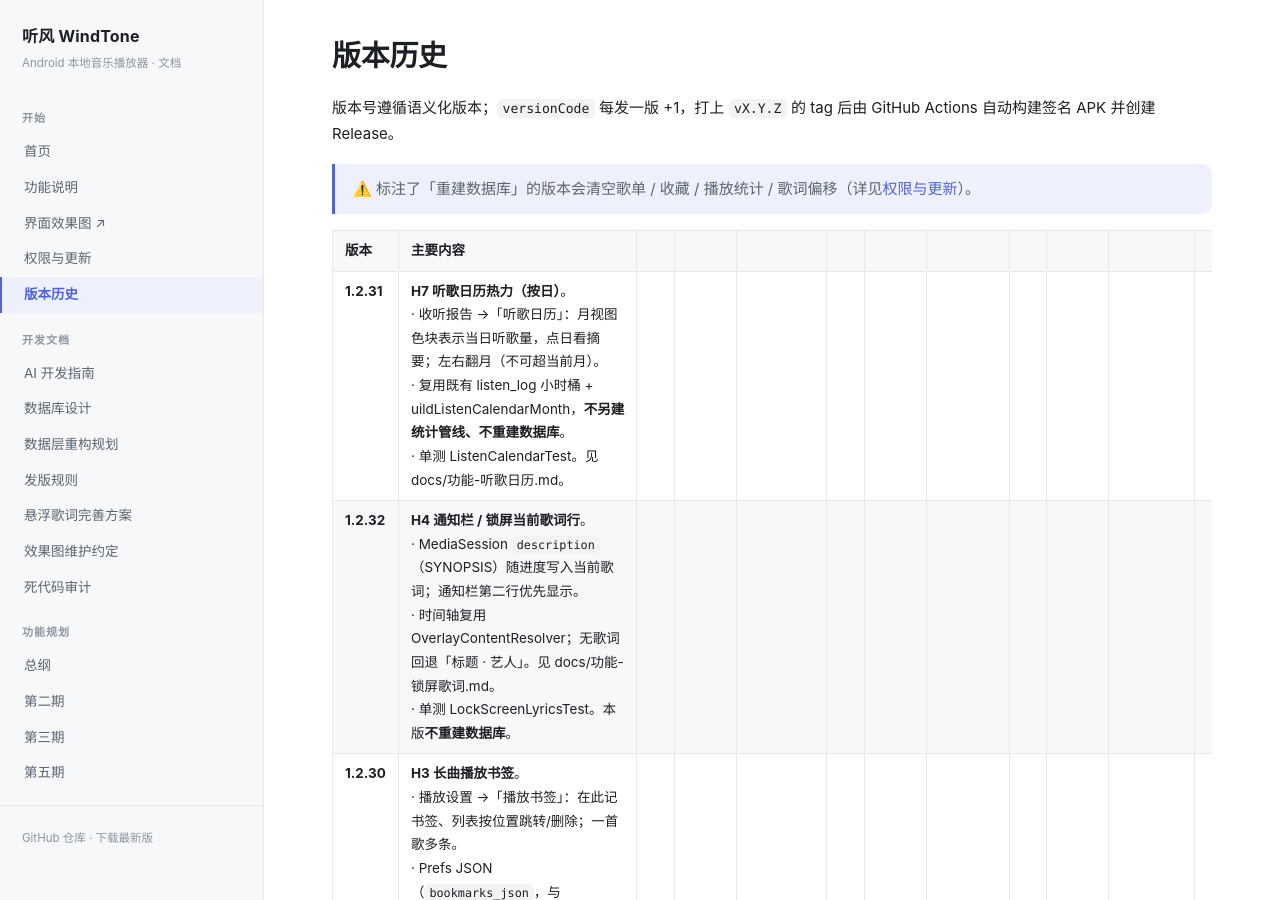
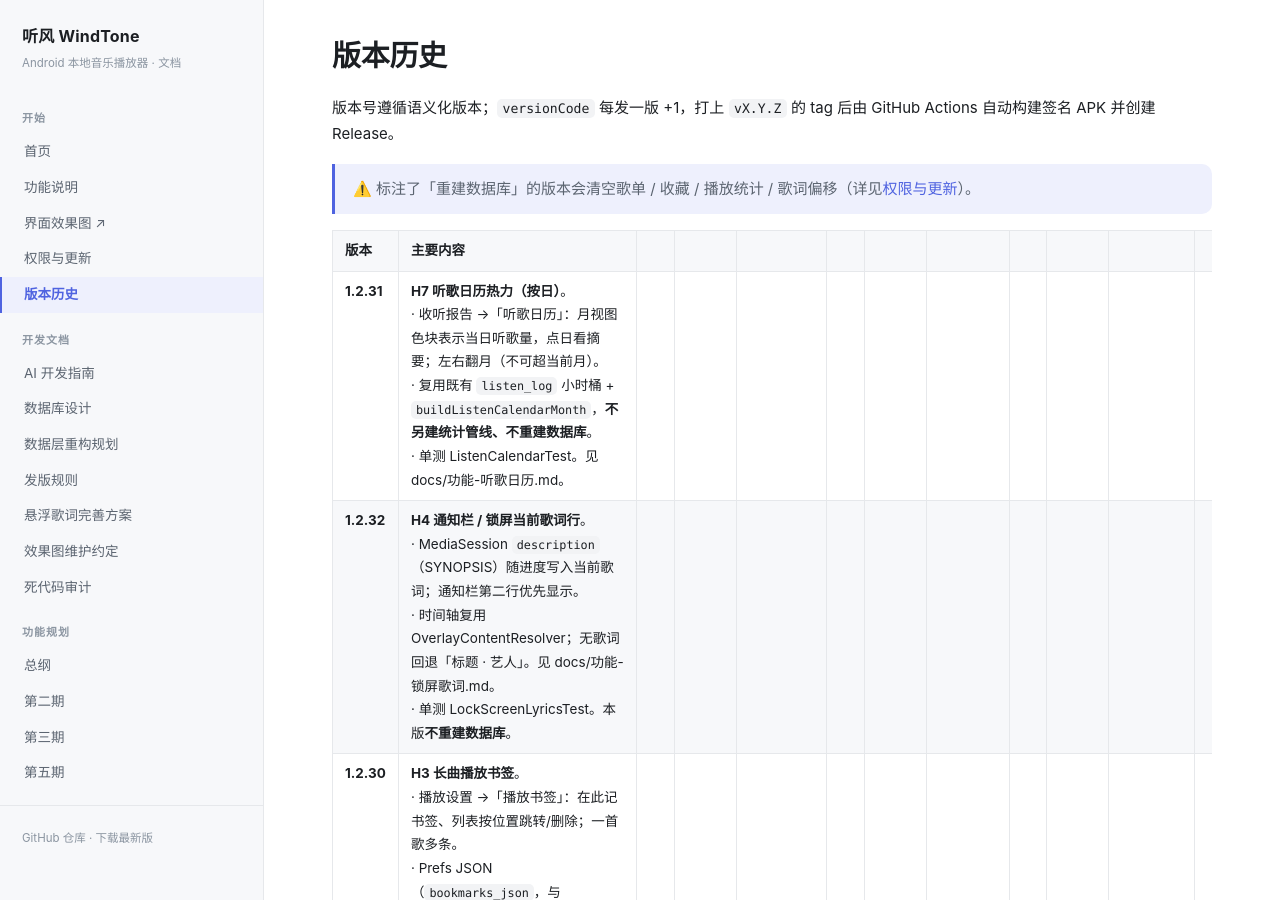
Before and after one commit to LuckyLearning/WindTone, a Jekyll site: the page built from docs/版本历史.md, in a window 1280 px wide and 900 px high. Built offline with Jekyll 4.4.1, drawn with Linux system fonts in a browser that asks for light colours.

Commit message:
docs(H7): 版本历史 1.2.31 行补全 buildListenCalendarMonth

```diff
--- a/docs/版本历史.md
+++ b/docs/版本历史.md
@@ -11,7 +11,7 @@ title: 版本历史
 
 | 版本 | 主要内容 |
 |---|---|
-| **1.2.31** | **H7 听歌日历热力（按日）**。<br>· 收听报告 →「听歌日历」：月视图色块表示当日听歌量，点日看摘要；左右翻月（不可超当前月）。<br>· 复用既有 listen_log 小时桶 + uildListenCalendarMonth，**不另建统计管线、不重建数据库**。<br>· 单测 ListenCalendarTest。见 docs/功能-听歌日历.md。 |
+| **1.2.31** | **H7 听歌日历热力（按日）**。<br>· 收听报告 →「听歌日历」：月视图色块表示当日听歌量，点日看摘要；左右翻月（不可超当前月）。<br>· 复用既有 `listen_log` 小时桶 + `buildListenCalendarMonth`，**不另建统计管线、不重建数据库**。<br>· 单测 ListenCalendarTest。见 docs/功能-听歌日历.md。 |
 | **1.2.32** | **H4 通知栏 / 锁屏当前歌词行**。<br>· MediaSession `description`（SYNOPSIS）随进度写入当前歌词；通知栏第二行优先显示。<br>· 时间轴复用 OverlayContentResolver；无歌词回退「标题 · 艺人」。见 docs/功能-锁屏歌词.md。<br>· 单测 LockScreenLyricsTest。本版**不重建数据库**。 |
 | **1.2.30** | **H3 长曲播放书签**。<br>· 播放设置 →「播放书签」：在此记书签、列表按位置跳转/删除；一首歌多条。<br>· Prefs JSON（`bookmarks_json`，与 music_player_prefs 同文件），**不重建数据库**。<br>· 单测 BookmarkRepositoryTest。见 docs/功能-播放书签.md。 |
 | **1.2.29** | **H5 曲库格式筛选 + N6 ReplayGain 曲目/专辑模式**。<br>· **H5**：顶栏调音图标「仅无损」与/或按扩展名多选（取交集）；Prefs 持久化；与格式统计页口径一致（m4a 非无损）。见 docs/功能-曲库格式筛选.md。<br>· **N6**：音量平衡下切换曲目/专辑增益（Prefs，默认曲目）；缺标签回退另一侧，无标签回落 RMS；双缓存切模式不重读。见 docs/功能-ReplayGain模式.md。<br>· 顺带恢复 H2 片头片尾 Prefs（H5 重写时被冲掉）。单测 LibraryFormatFilterTest。本版**不重建数据库**。 |
```
